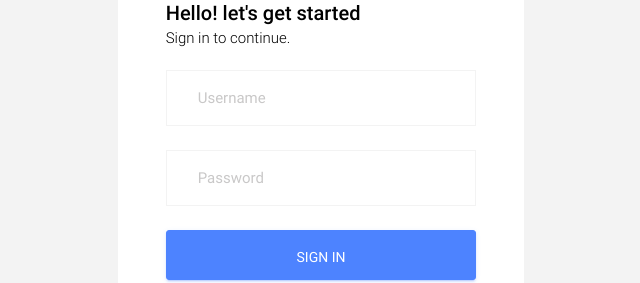
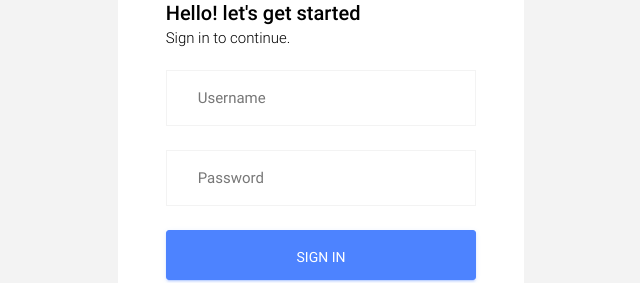
Before and after one commit to BootstrapDash/MajesticAdmin-Free-Bootstrap-Admin-Template, a website: page template/pages/samples/login.html in a window 1280 px wide. Shown: the part 219-502 px from the top of the page, 319-959 px from the left. Drawn offline with Linux system fonts and the light colour scheme; files that its build step writes are made by us from their sources.

Commit message:
Make input placeholders more accesible Passing WCAG AA

```diff
--- a/template/scss/_variables.scss
+++ b/template/scss/_variables.scss
@@ -139,7 +139,7 @@ $btn-border-radius-lg:      .1875rem;
 
 $input-bg:                color(white);
 $input-border-radius:     2px;
-$input-placeholder-color: #c9c8c8;
+$input-placeholder-color: #777;
 $input-font-size: .875rem;
 $input-font-size-lg: 1rem;
 
```
Also changed, not shown: template/css/style.css, 1 other file.
